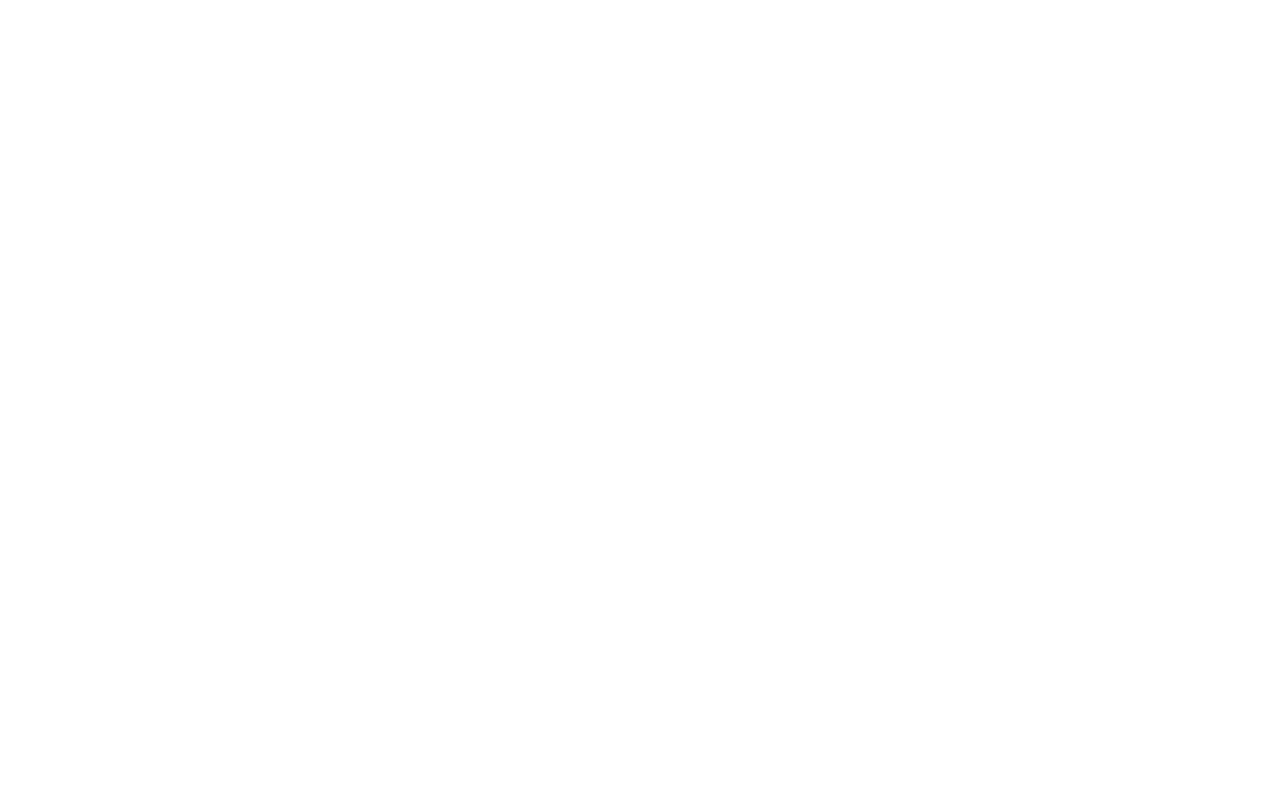
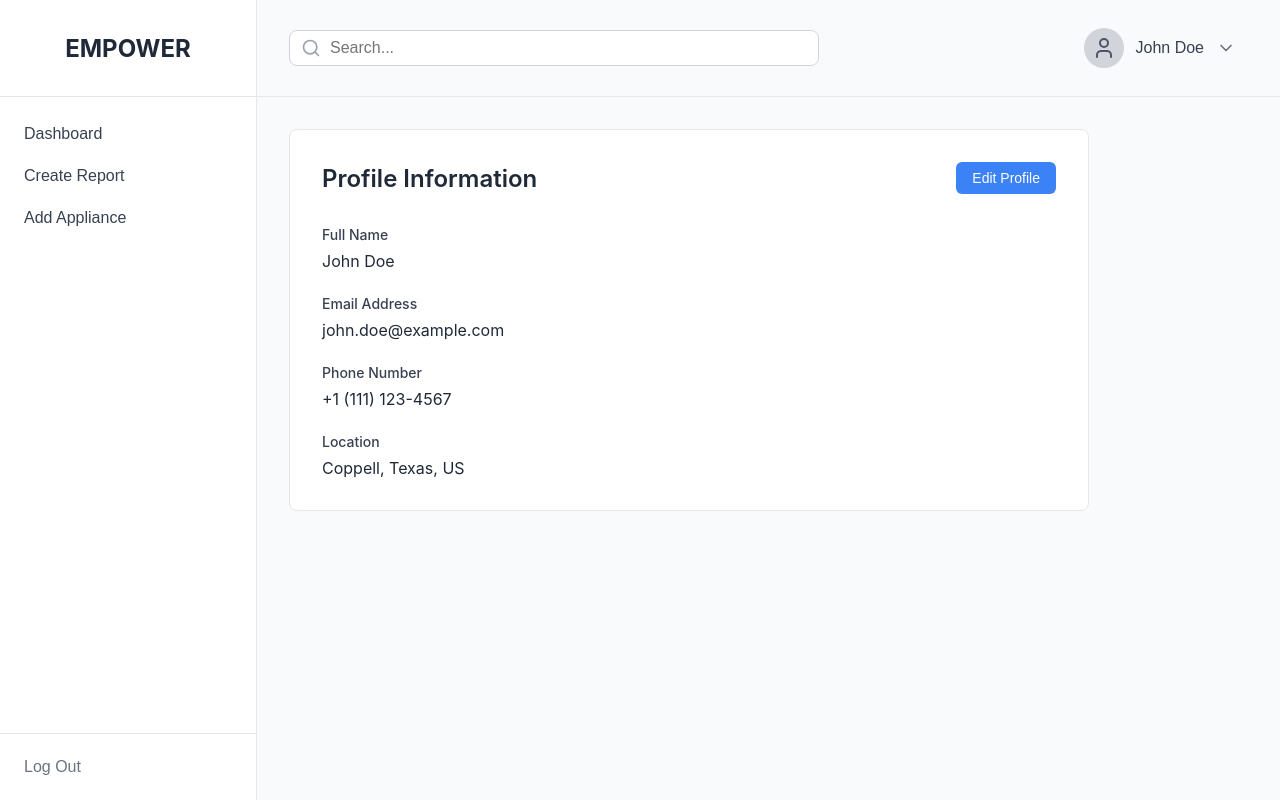
Before and after one commit to jiejen/empower, a React (Create React App) app in the folder empower/: page /profile in a window 1280 px wide. Before the commit this address had no page. Built offline with nearby package versions, Linux system fonts and the light colour scheme.

Commit message:
add profile page and integrate navigation from sidebar

```diff
--- a/empower/src/App.js
+++ b/empower/src/App.js
@@ -3,6 +3,7 @@ import { BrowserRouter, Routes, Route } from 'react-router-dom';
 import Dashboard from './frontend/pages/dashboard';
 import CreateReport from './frontend/pages/createReport';
 import AddAppliance from './frontend/pages/addAppliance';
+import Profile from './frontend/pages/profile';
 
 function App() {
   return (
@@ -11,6 +12,7 @@ function App() {
         <Route path="/" element={<Dashboard />} />
         <Route path="/create-report" element={<CreateReport />} />
         <Route path="/add-appliance" element={<AddAppliance />} />
+        <Route path="/profile" element={<Profile />} />
       </Routes>
     </BrowserRouter>
   );
--- a/empower/src/frontend/components/sidebar.js
+++ b/empower/src/frontend/components/sidebar.js
@@ -42,6 +42,7 @@ export const Navbar = ({ userName = 'User name' }) => {
   const [searchValue, setSearchValue] = useState('');
   const [isDropdownOpen, setIsDropdownOpen] = useState(false);
   const dropdownRef = useRef(null);
+  const navigate = useNavigate();
 
   // Close dropdown when clicking outside
   useEffect(() => {
@@ -57,8 +58,7 @@ export const Navbar = ({ userName = 'User name' }) => {
 
   const handleProfileClick = () => {
     setIsDropdownOpen(false);
-
-    console.log('Navigate to profile');
+    navigate('/profile');
   };
 
   const handleLogout = () => {
--- /dev/null
+++ b/empower/src/frontend/pages/profile.js
@@ -0,0 +1,240 @@
+import React, { useState } from 'react';
+import { Layout } from '../components/layout';
+import '../components/Layout.css';
+
+function Profile() {
+  const [isEditing, setIsEditing] = useState(false);
+  const [userInfo, setUserInfo] = useState({
+    name: 'John Doe',
+    email: 'john.doe@example.com',
+    phone: '+1 (111) 123-4567',
+    location: 'Coppell, Texas, US'
+  });
+
+  const [editedInfo, setEditedInfo] = useState(userInfo);
+
+  const handleEdit = () => {
+    setIsEditing(true);
+    setEditedInfo(userInfo);
+  };
+
+  const handleSave = () => {
+    setUserInfo(editedInfo);
+    setIsEditing(false);
+  };
+
+  const handleCancel = () => {
+    setEditedInfo(userInfo);
+    setIsEditing(false);
+  };
+
+  const handleChange = (field, value) => {
+    setEditedInfo({ ...editedInfo, [field]: value });
+  };
+
+  return (
+    <Layout activePage="Profile" userName={userInfo.name}>
+      <div style={{ padding: '32px', maxWidth: '800px' }}>
+        <div style={{
+          backgroundColor: 'white',
+          borderRadius: '8px',
+          border: '1px solid #e5e7eb',
+          padding: '32px'
+        }}>
+          <div style={{
+            display: 'flex',
+            justifyContent: 'space-between',
+            alignItems: 'center',
+            marginBottom: '32px'
+          }}>
+            <h2 style={{ margin: 0, fontSize: '24px', fontWeight: '600', color: '#1f2937' }}>
+              Profile Information
+            </h2>
+            {!isEditing ? (
+              <button
+                onClick={handleEdit}
+                style={{
+                  padding: '8px 16px',
+                  backgroundColor: '#3b82f6',
+                  color: 'white',
+                  border: 'none',
+                  borderRadius: '6px',
+                  cursor: 'pointer',
+                  fontSize: '14px',
+                  fontWeight: '500'
+                }}
+              >
+                Edit Profile
+              </button>
+            ) : (
+              <div style={{ display: 'flex', gap: '8px' }}>
+                <button
+                  onClick={handleCancel}
+                  style={{
+                    padding: '8px 16px',
+                    backgroundColor: 'white',
+                    color: '#6b7280',
+                    border: '1px solid #d1d5db',
+                    borderRadius: '6px',
+                    cursor: 'pointer',
+                    fontSize: '14px',
+                    fontWeight: '500'
+                  }}
+                >
+                  Cancel
+                </button>
+                <button
+                  onClick={handleSave}
+                  style={{
+                    padding: '8px 16px',
+                    backgroundColor: '#3b82f6',
+                    color: 'white',
+                    border: 'none',
+                    borderRadius: '6px',
+                    cursor: 'pointer',
+                    fontSize: '14px',
+                    fontWeight: '500'
+                  }}
+                >
+                  Save Changes
+                </button>
+              </div>
+            )}
+          </div>
+
+          <div style={{ display: 'flex', flexDirection: 'column', gap: '24px' }}>
+            {/* Name */}
+            <div>
+              <label style={{
+                display: 'block',
+                fontSize: '14px',
+                fontWeight: '500',
+                color: '#374151',
+                marginBottom: '8px'
+              }}>
+                Full Name
+              </label>
+              {isEditing ? (
+                <input
+                  type="text"
+                  value={editedInfo.name}
+                  onChange={(e) => handleChange('name', e.target.value)}
+                  style={{
+                    width: '100%',
+                    padding: '8px 12px',
+                    border: '1px solid #d1d5db',
+                    borderRadius: '6px',
+                    fontSize: '16px',
+                    outline: 'none'
+                  }}
+                />
+              ) : (
+                <p style={{ margin: 0, color: '#1f2937', fontSize: '16px' }}>
+                  {userInfo.name}
+                </p>
+              )}
+            </div>
+
+            {/* Email */}
+            <div>
+              <label style={{
+                display: 'block',
+                fontSize: '14px',
+                fontWeight: '500',
+                color: '#374151',
+                marginBottom: '8px'
+              }}>
+                Email Address
+              </label>
+              {isEditing ? (
+                <input
+                  type="email"
+                  value={editedInfo.email}
+                  onChange={(e) => handleChange('email', e.target.value)}
+                  style={{
+                    width: '100%',
+                    padding: '8px 12px',
+                    border: '1px solid #d1d5db',
+                    borderRadius: '6px',
+                    fontSize: '16px',
+                    outline: 'none'
+                  }}
+                />
+              ) : (
+                <p style={{ margin: 0, color: '#1f2937', fontSize: '16px' }}>
+                  {userInfo.email}
+                </p>
+              )}
+            </div>
+
+            {/* Phone */}
+            <div>
+              <label style={{
+                display: 'block',
+                fontSize: '14px',
+                fontWeight: '500',
+                color: '#374151',
+                marginBottom: '8px'
+              }}>
+                Phone Number
+              </label>
+              {isEditing ? (
+                <input
+                  type="tel"
+                  value={editedInfo.phone}
+                  onChange={(e) => handleChange('phone', e.target.value)}
+                  style={{
+                    width: '100%',
+                    padding: '8px 12px',
+                    border: '1px solid #d1d5db',
+                    borderRadius: '6px',
+                    fontSize: '16px',
+                    outline: 'none'
+                  }}
+                />
+              ) : (
+                <p style={{ margin: 0, color: '#1f2937', fontSize: '16px' }}>
+                  {userInfo.phone}
+                </p>
+              )}
+            </div>
+
+            {/* Location */}
+            <div>
+              <label style={{
+                display: 'block',
+                fontSize: '14px',
+                fontWeight: '500',
+                color: '#374151',
+                marginBottom: '8px'
+              }}>
+                Location
+              </label>
+              {isEditing ? (
+                <input
+                  type="text"
+                  value={editedInfo.location}
+                  onChange={(e) => handleChange('location', e.target.value)}
+                  style={{
+                    width: '100%',
+                    padding: '8px 12px',
+                    border: '1px solid #d1d5db',
+                    borderRadius: '6px',
+                    fontSize: '16px',
+                    outline: 'none'
+                  }}
+                />
+              ) : (
+                <p style={{ margin: 0, color: '#1f2937', fontSize: '16px' }}>
+                  {userInfo.location}
+                </p>
+              )}
+            </div>
+          </div>
+        </div>
+      </div>
+    </Layout>
+  );
+}
+
+export default Profile;
```
